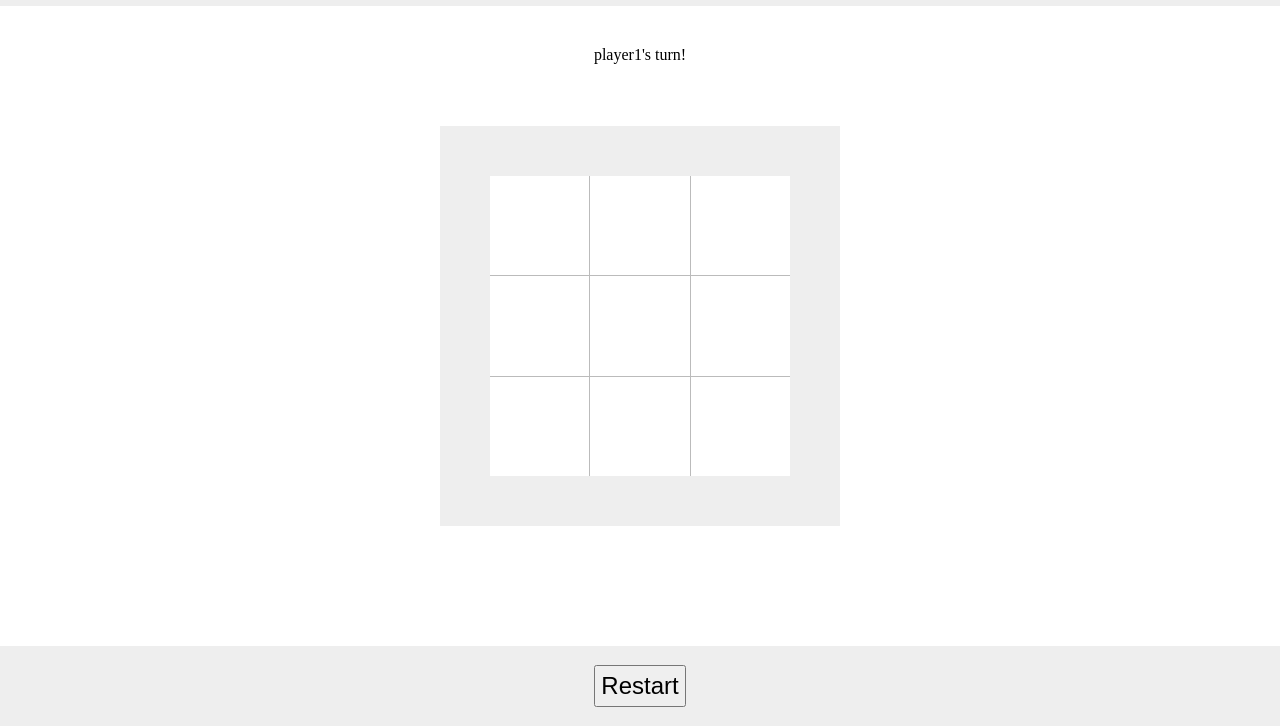
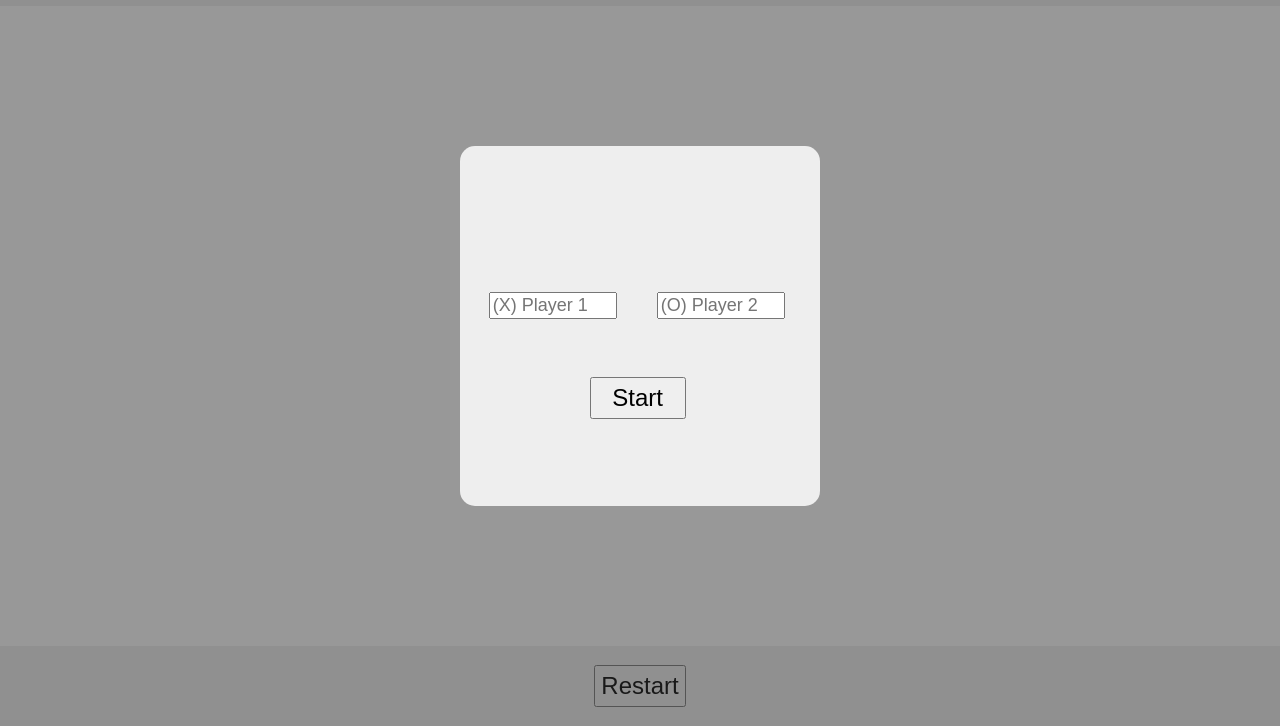
Before and after one commit to CosmicVoiid/tictactoe, a plain HTML site: page index.html in a window 1280 px wide. Shown: the part 74-800 px from the top of the page. Drawn offline with Linux system fonts and the light colour scheme.

Commit message:
Finish game functionality

```diff
--- a/index.html
+++ b/index.html
@@ -18,6 +18,28 @@
 			<button id="restart">Restart</button>
 		</footer>
 
+		<div id="modal" class="modal">
+			<div id="modal-guts" class="modal-guts">
+				<form id="form">
+					<input
+						class="name"
+						id="player1"
+						type="text"
+						placeholder="(X) Player 1"
+						required
+					/>
+					<input
+						class="name"
+						id="player2"
+						type="text"
+						placeholder="(O) Player 2"
+						required
+					/>
+					<input id="start" type="submit" value="Start" />
+				</form>
+			</div>
+		</div>
+		<div id="modal-overlay" class="modal-overlay"></div>
 		<script src="script.js"></script>
 	</body>
 </html>
--- a/script.js
+++ b/script.js
@@ -17,7 +17,6 @@ const gameBoard = (() => {
 			const gridItem = document.querySelectorAll(".game-marker");
 			boardArray[i] = "";
 			gridItem[i].textContent = "";
-			console.log(boardArray[i]);
 		}
 	};
 
@@ -35,15 +34,36 @@ const gameBoard = (() => {
 const playerFactory = (player, mark) => {
 	const getPlayer = () => player;
 	const getMark = () => mark;
-	return { getPlayer, getMark };
+	return { getPlayer, getMark, player };
+};
+
+const player1Display = () => {
+	message.textContent = `${player1.getPlayer()}'s turn!`;
 };
 
 //Control game flow
 const game = (() => {
 	gameBoard.createBoard();
 	const message = document.querySelector("#message");
-	const player1 = playerFactory("player1", "X");
-	const player2 = playerFactory("player2", "O");
+	const form = document.querySelector("#form");
+	player1 = playerFactory("player1Name", "X");
+	player1 = playerFactory("player2Name", "O");
+	const playerNames = () => {
+		form.addEventListener("submit", (e) => {
+			e.preventDefault();
+			const modal = document.querySelector("#modal");
+			const modalOverlay = document.querySelector("#modal-overlay");
+			modal.classList.add("close");
+			modalOverlay.classList.add("close");
+			const player1Name = document.querySelector("#player1").value;
+			const player2Name = document.querySelector("#player2").value;
+			player1 = playerFactory(`${player1Name}`, "X");
+			player2 = playerFactory(`${player2Name}`, "O");
+			message.textContent = `${player1.getPlayer()}'s turn!`;
+			return { player1, player2 };
+		});
+	};
+	//const player2 = startGame.player2;
 	const gridItem = document.querySelectorAll(".game-marker");
 	const header = document.querySelector("header");
 
@@ -53,6 +73,10 @@ const game = (() => {
 		let temp = turnCounter;
 		turnCounter = !turnCounter;
 		return temp ? player1 : player2;
+	};
+
+	const resetTurn = () => {
+		turnCounter = true;
 	};
 
 	//checks if grid square has already been occupied
@@ -148,7 +172,6 @@ const game = (() => {
 		if (gameBoard.getArray().indexOf("") === -1) return true;
 	};
 
-	message.textContent = `${player1.getPlayer()}'s turn!`;
 	const gameFlow = () => {
 		let endgame = false;
 		for (let i = 0; i < 9; i++) {
@@ -185,7 +208,15 @@ const game = (() => {
 		}
 	};
 
-	return { gameCheck, gameFlow, player1, player2 };
+	return {
+		gameCheck,
+		gameFlow,
+		playerNames,
+		resetTurn,
+		player1Display,
+		player1,
+		player2,
+	};
 })();
 
 const newGame = (() => {
@@ -194,10 +225,13 @@ const newGame = (() => {
 		const message = document.querySelector("#message");
 		message.textContent = "";
 		gameBoard.clearBoard();
-		const player1 = game;
-		message.textContent = `${game.player1.getPlayer()}'s turn!`;
+		game.player1Display();
+		game.resetTurn();
 		game.gameFlow();
 	});
 })();
 
-game.gameFlow();
+const startGame = (() => {
+	game.playerNames();
+	game.gameFlow();
+})();
--- a/style.css
+++ b/style.css
@@ -24,18 +24,18 @@ header {
 }
 
 #main {
-	width: 50vmin;
-	height: 50vmin;
-	background-color: #eee;
+	width: 45vmin;
+	height: 45vmin;
+	background-color: white;
 	display: flex;
 	justify-content: center;
 	align-items: center;
 }
 
 #game-board {
-	width: 75%;
-	height: 75%;
-	background-color: #bbb;
+	width: 99%;
+	height: 99%;
+	background-color: black;
 	display: grid;
 	grid-template-columns: repeat(3, 1fr);
 	grid-template-rows: repeat(3, 1fr);
@@ -63,3 +63,50 @@ footer {
 	font-size: 3vmin;
 	padding: 5px;
 }
+
+.name {
+	font-size: 18px;
+	width: 15vmin;
+	position: relative;
+	left: 3%;
+	margin: 5%;
+}
+
+#start {
+	font-size: 3vmin;
+	width: 12vmin;
+	position: relative;
+	left: 36%;
+	top: 5vmin;
+	padding: 5px;
+}
+
+.modal {
+	position: fixed;
+	top: 50%;
+	left: 50%;
+	width: 45vmin;
+	height: 45vmin;
+	background-color: #eee;
+	transform: translate(-50%, -50%);
+	border-radius: 15px;
+	z-index: 2;
+	display: flex;
+	flex-direction: column;
+	justify-content: center;
+}
+
+.modal-overlay {
+	position: fixed;
+	top: 0;
+	left: 0;
+	width: 100%;
+	height: 100%;
+	z-index: 1;
+	background-color: #333;
+	opacity: 50%;
+}
+
+.close {
+	display: none;
+}
```
